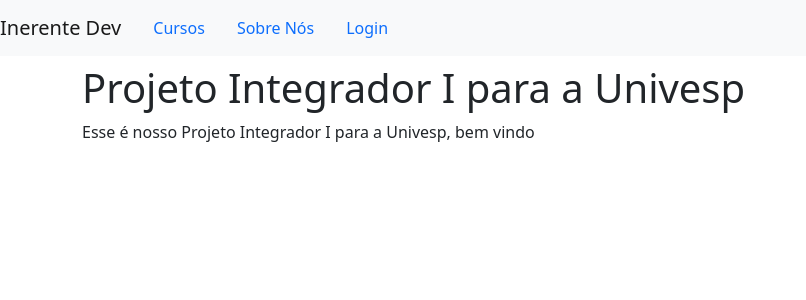
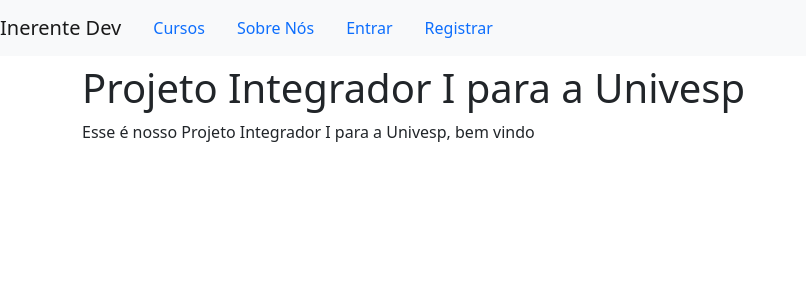
Before and after one commit to infoangelo/inerente_dev, a Flask app: page /about in a window 1280 px wide. Shown: the top 300 px of the page, without its empty margins (0-806 px from the left). Run offline with Flask 2, Linux system fonts and the light colour scheme.

Commit message:
Add hiperlink to user register page

```diff
--- a/templates/template.html
+++ b/templates/template.html
@@ -17,7 +17,8 @@
       {% if g.user %}
          <a class="nav-link" href="{{ url_for('logout') }}">{{ g.user.name }}</a>
       {% else %}
-         <a class="nav-link" href="{{ url_for('login') }}">Login</a>
+         <a class="nav-link" href="{{ url_for('login') }}">Entrar</a>
+         <a class="nav-link" href="{{ url_for('register') }}">Registrar</a>
       {% endif %}
     </nav>
     <div class="container">
```
